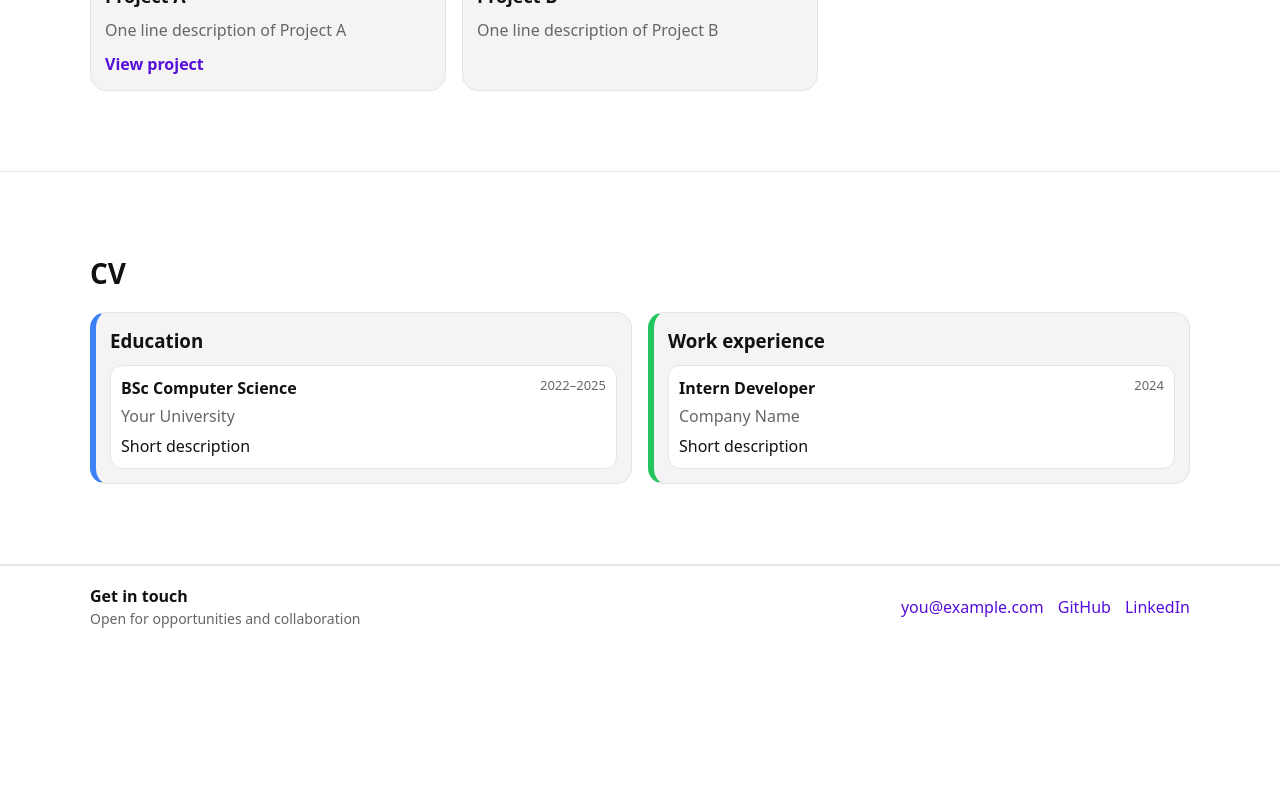
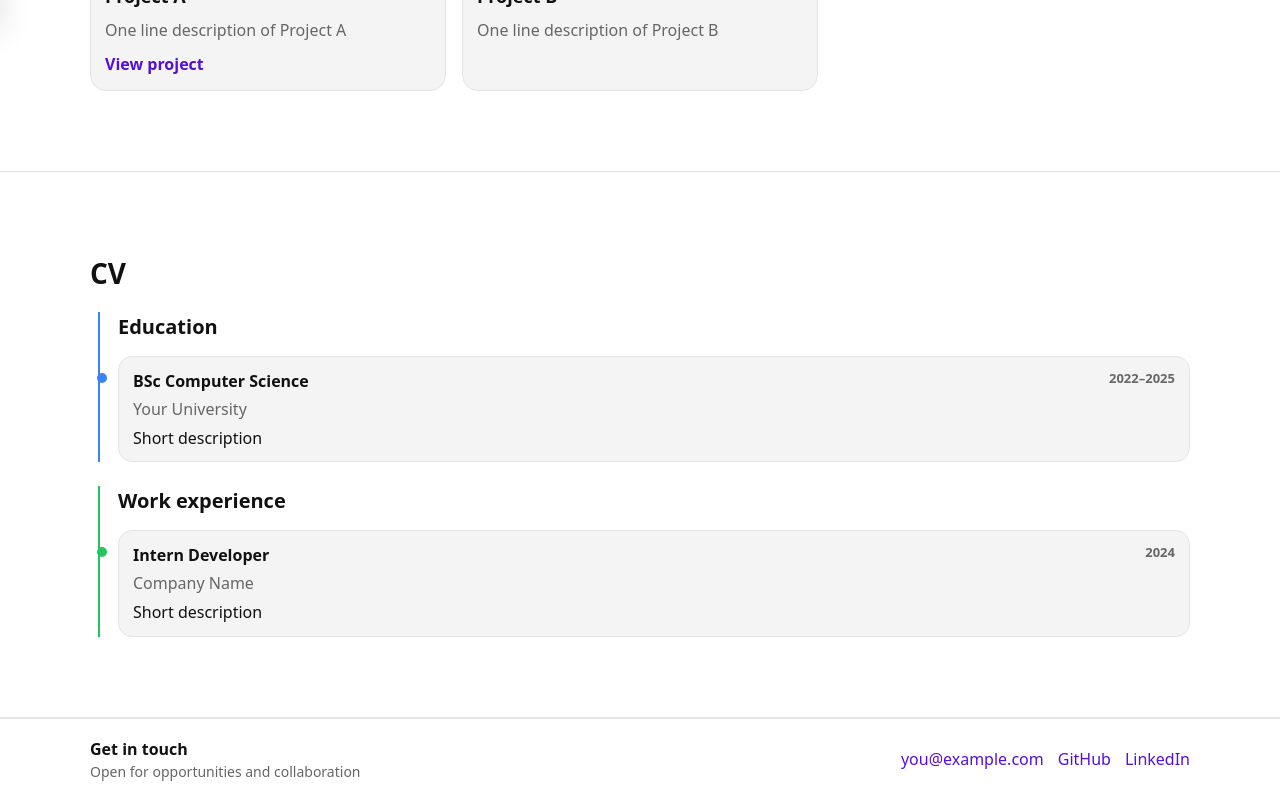
Before and after one commit to holuca/my-website, a React (Vite) app: page / in a window 1280 px wide. Shown: the part 777-1577 px from the top of the page. Before the commit the page ends 1424 px from the top, so only its background shows below. Built offline with nearby package versions, Linux system fonts and the light colour scheme.

Commit message:
prettier

```diff
--- a/src/components/Menu/Menu.css
+++ b/src/components/Menu/Menu.css
@@ -1,71 +1,88 @@
 .menu {
-  position: absolute;
-  top: 56px;
+  position: fixed;
+  top: 0;
   left: 0;
-  width: 220px;
-  padding: 10px;
 
-  border: 1px solid var(--border);
+  width: 260px;
+  height: 100vh;
+
   background: var(--bg);
-  border-radius: 14px;
+  border-right: 1px solid var(--border);
   box-shadow: var(--shadow);
 
-  opacity: 0;
-  transform: translateY(-6px);
-  pointer-events: none;
-  transition: opacity 0.15s ease, transform 0.15s ease;
+  transform: translateX(-100%);
+  transition: transform 0.25s ease;
+
   z-index: 50;
 }
 
+/* Slide in */
 .menu.open {
-  opacity: 1;
-  transform: translateY(0);
-  pointer-events: auto;
+  transform: translateX(0);
 }
 
+/* Internal layout */
+.menu-content {
+  height: 100%;
+  display: flex;
+  flex-direction: column;
+  padding: 16px;
+}
+
+/* Navigation at top */
+.menu-nav {
+  display: flex;
+  flex-direction: column;
+  gap: 8px;
+}
+
+/* Navigation buttons */
 .menu-link {
-  width: 100%;
   text-align: left;
-  padding: 10px 10px;
+  padding: 12px 14px;
 
   border-radius: 10px;
-  border: 1px solid var(--accent);
-  background: var(--menu-link-bg);
-  color: var(--accent-contrast);
+  border: 1px solid transparent;
+  background: var(--card);
+  color: var(--text);
 
   cursor: pointer;
-  margin-bottom: 8px;
+  font-size: 16px;
 }
 
+.menu-link:hover {
+  border-color: var(--accent);
+}
+
+/* Push language switch to bottom */
 .menu-bottom {
-  margin-top: 6px;
-  padding-top: 10px;
+  margin-top: auto;
+  padding-top: 16px;
   border-top: 1px solid var(--border);
 }
 
 .menu-label {
   font-size: 12px;
   color: var(--muted);
+  margin-bottom: 8px;
 }
 
 .menu-lang {
   display: flex;
   gap: 8px;
-  margin-top: 8px;
 }
 
 .pill {
-  padding: 8px 10px;
+  padding: 8px 12px;
   border-radius: 999px;
-  border: 1px solid var(--menu-pill-border);
-  background: var(--menu-pill-bg);
-  color: var(--accent-contrast);
+  border: 1px solid var(--border);
+  background: var(--card);
+  color: var(--text);
   cursor: pointer;
 }
 
 .pill.active {
   border-color: var(--accent);
-  box-shadow: 0 0 0 2px color-mix(in srgb, var(--accent) 30%, transparent);
 }
 
 /* Overlay */
@@ -75,7 +92,7 @@
   background: var(--overlay);
   opacity: 0;
   pointer-events: none;
-  transition: opacity 0.15s ease;
+  transition: opacity 0.25s ease;
   z-index: 40;
 }
 
@@ -84,13 +101,9 @@
   pointer-events: auto;
 }
 
-/* Mobile layout tweak */
+/* Mobile: menu slightly narrower */
 @media (max-width: 720px) {
   .menu {
-    position: fixed;
-    top: 64px;
-    left: 12px;
-    right: 12px;
-    width: auto;
+    width: 220px;
   }
 }
--- a/src/components/Menu/Menu.tsx
+++ b/src/components/Menu/Menu.tsx
@@ -5,17 +5,17 @@ type Props = {
   onClose: () => void;
 };
 
-const items = [
-  { id: "about", key: "about" },
-  { id: "projects", key: "projects" },
-  { id: "cv", key: "cv" },
-  { id: "contact", key: "contact" },
-] as const;
 
 
 export default function Menu({ open, onClose }: Props) {
 
   const {t, lang, setLang} = useLanguage();
+    const items = [
+    { id: "about", label: t.nav.about },
+    { id: "projects", label: t.nav.projects },
+    { id: "cv", label: t.nav.cv },
+    { id: "contact", label: t.nav.contact },
+  ];
 
   const scrollTo = (id: string) => {
     document.getElementById(id)?.scrollIntoView({ behavior: "smooth" });
@@ -28,37 +28,39 @@ export default function Menu({ open, onClose }: Props) {
       <div className={`menu-overlay ${open ? "open" : ""}`} onClick={onClose} />
 
       <div className={`menu ${open ? "open" : ""}`}>
-        <div>
+        <div className="menu-content">
+          <nav className="menu-nav">
             {items.map((it) => (
               <button
                 key={it.id}
                 className="menu-link"
                 onClick={() => scrollTo(it.id)}
               >
-              {t.nav[it.key]}
+                {it.label}
               </button>
             ))}
-        </div>
+          </nav>
 
           <div className="menu-bottom">
             <div className="menu-label">{t.nav.language}</div>
-
             <div className="menu-lang">
               <button
                 className={`pill ${lang === "en" ? "active" : ""}`}
-              onClick={() => {setLang("en"); onClose();}}
+                onClick={() => setLang("en")}
               >
                 EN
               </button>
               <button
                 className={`pill ${lang === "de" ? "active" : ""}`}
-              onClick={() => {setLang("de"); onClose();}}
+                onClick={() => setLang("de")}
               >
                 DE
               </button>
             </div>
           </div>
         </div>
+</div>
+
     </>
   );
 }
--- a/src/sections/CV.css
+++ b/src/sections/CV.css
@@ -1,42 +1,84 @@
 .cv {
-  display: grid;
-  grid-template-columns: 1fr 1fr;
-  gap: 16px;
+  display: flex;
+  flex-direction: column;
+  gap: 24px;
 }
 
+/* Section blocks (Education / Work) */
 .cv-block {
-  border: 1px solid var(--border);
-  background: var(--card);
-  border-radius: 16px;
-  padding: 14px;
+  position: relative;
+  padding-left: 28px; /* space for timeline */
 }
 
-.cv-edu { border-left: 6px solid #3b82f6; }
-.cv-work { border-left: 6px solid #22c55e; }
+/* Colored vertical line */
+.cv-block::before {
+  content: "";
+  position: absolute;
+  left: 8px;
+  top: 0;
+  bottom: 0;
+  width: 2px;
+  background: var(--border);
+}
+
+/* Education vs Work colors */
+.cv-edu::before {
+  background: #3b82f6;
+}
+
+.cv-work::before {
+  background: #22c55e;
+}
 
 .cv-heading {
-  margin: 0 0 10px 0;
+  margin: 0 0 14px 0;
+  font-size: 20px;
 }
 
+/* Timeline list */
 .cv-list {
   list-style: none;
   padding: 0;
   margin: 0;
   display: grid;
-  gap: 12px;
+  gap: 16px;
 }
 
+/* Each timeline item */
 .cv-item {
-  padding: 10px;
+  position: relative;
+  padding: 12px 14px;
   border: 1px solid var(--border);
-  border-radius: 12px;
-  background: var(--bg);
+  border-radius: 14px;
+  background: var(--card);
+}
+
+/* Timeline dot */
+.cv-item::before {
+  content: "";
+  position: absolute;
+  left: -22px;
+  top: 16px;
+  width: 10px;
+  height: 10px;
+  border-radius: 50%;
+  background: var(--border);
+}
+
+/* Dot colors */
+.cv-edu .cv-item::before {
+  background: #3b82f6;
+}
+
+.cv-work .cv-item::before {
+  background: #22c55e;
 }
 
 .cv-item-top {
   display: flex;
   justify-content: space-between;
-  gap: 10px;
+  gap: 12px;
+  font-weight: 600;
 }
 
 .cv-time {
@@ -52,8 +94,5 @@
 
 .cv-desc {
   margin-top: 6px;
+  line-height: 1.4;
 }
-
-@media (max-width: 900px) {
-  .cv { grid-template-columns: 1fr; }
-}
--- a/src/sections/CV.tsx
+++ b/src/sections/CV.tsx
@@ -1,6 +1,5 @@
 import { useLanguage } from "../i18n/LanguageContext";
 import "./CV.css";
-
 export default function CV() {
   const { t } = useLanguage();
 
--- a/src/sections/Projects.tsx
+++ b/src/sections/Projects.tsx
@@ -2,19 +2,17 @@ import { useLanguage } from "../i18n/LanguageContext";
 import "./Projects.css";
 
 type Project = {
-    title : string;
-    description : string;
-    image : string;
-    link? : string;
-
-
+  title: string;
+  description: string;
+  image: string;
+  link?: string;
 };
-
 
 export default function Projects() {
   const { t } = useLanguage();
 
-  const projects =  t.projects.items;
+  // Tell TS exactly what shape these items should have:
+  const projects = t.projects.items as readonly Project[];
 
   return (
     <div className="projects-grid">
@@ -29,7 +27,12 @@ export default function Projects() {
             <p className="project-desc">{p.description}</p>
 
             {p.link && (
-              <a className="project-link" href={p.link} target="_blank" rel="noreferrer">
+              <a
+                className="project-link"
+                href={p.link}
+                target="_blank"
+                rel="noreferrer"
+              >
                 {t.projects.view}
               </a>
             )}
```
Lines whose indentation alone changed are shown as unchanged.
